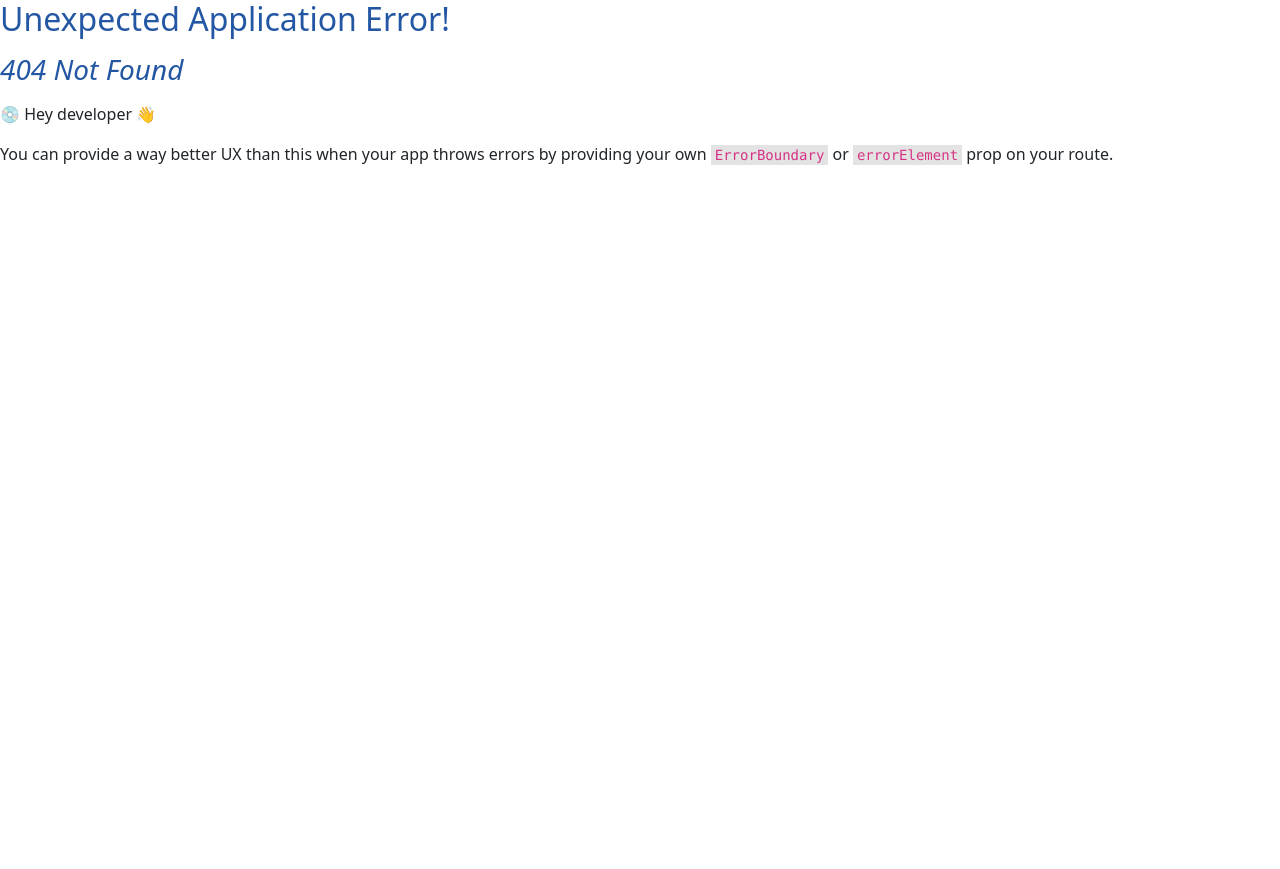
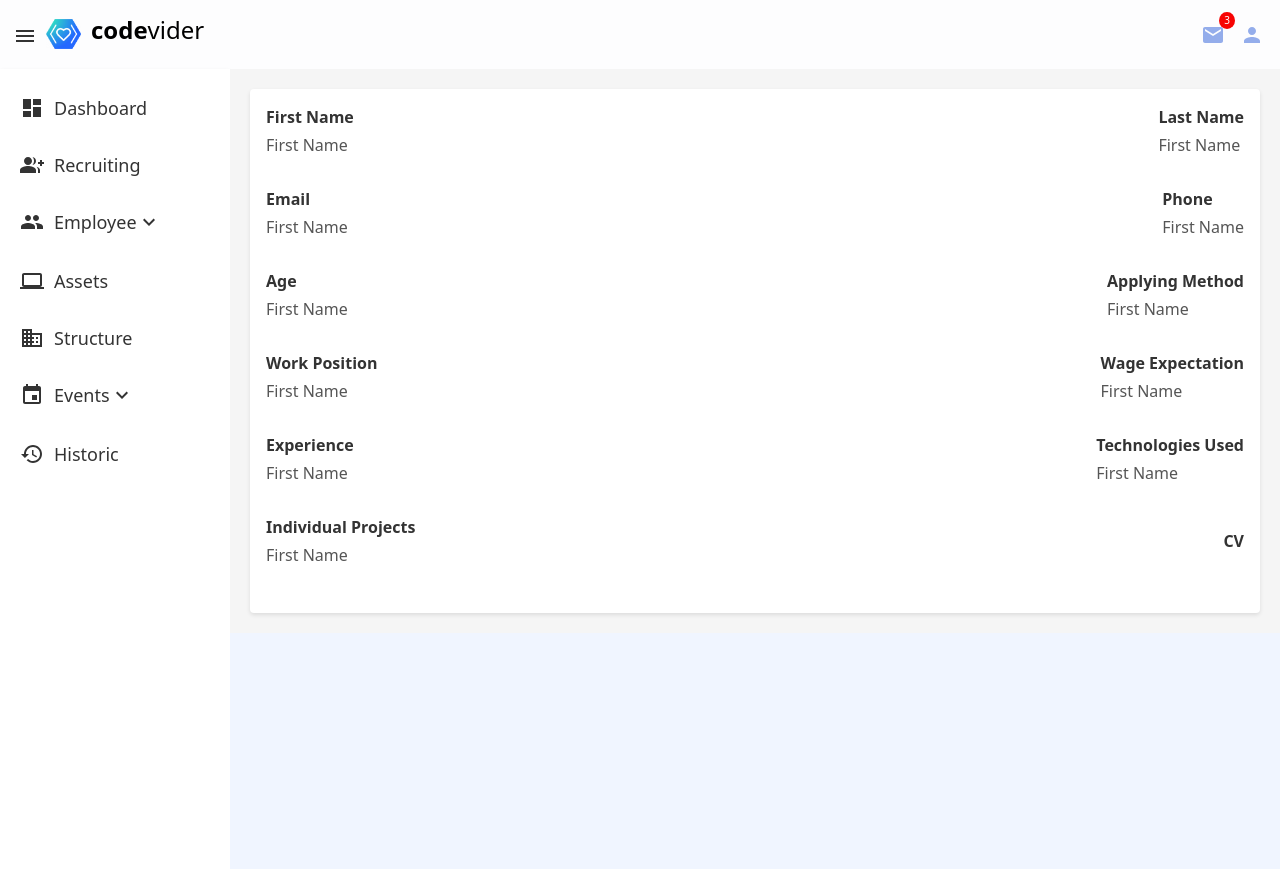
Before and after one commit to v4sj4n/hr-software-FE-exypnos, a React (Vite) app: page /view in a window 1280 px wide. Before the commit this address had no page. Before the commit the page ends 800 px from the top, so only its background shows below. Built offline with nearby package versions, Linux system fonts and the light colour scheme; sample sign-in values are in the browser's storage.

Commit message:
Recruitment Logic

```diff
--- a/src/Components/Card/Card.tsx
+++ b/src/Components/Card/Card.tsx
@@ -8,6 +8,7 @@ interface CardProps {
   gap?: string;
   className?: string;
   height?: string;
+  width?: string;
 }
 
 const Card: React.FC<CardProps> = ({
@@ -15,6 +16,7 @@ const Card: React.FC<CardProps> = ({
   padding,
   borderRadius,
   height,
+  width,
   gap,
   className
 }) => {
@@ -23,6 +25,7 @@ const Card: React.FC<CardProps> = ({
     borderRadius: borderRadius || '4px',
     gap: gap || '0',
     height:height || 'auto',
+    width: width || '100%',
   };
 
   return (
--- a/src/Components/Header/header.tsx
+++ b/src/Components/Header/header.tsx
@@ -6,13 +6,22 @@ import LogoutIcon from '@mui/icons-material/Logout';
 import PermIdentityIcon from '@mui/icons-material/PermIdentity';
 import codeviderLogo from '/Images/codevider.png';
 import style from './header.module.css';
+import { useAuth } from '../../Context/AuthProvider';
+import { useNavigate } from 'react-router-dom';
 
 const Header: React.FC<{ isOpen: boolean }> = ({ isOpen }) => {
   const [showDropdown, setShowDropdown] = useState(false);
-
+const navigate = useNavigate();
   const toggleDropdown = () => {
     setShowDropdown(!showDropdown);
   };
+
+  const { logout } = useAuth();
+
+  const handleLogout = () => {
+    logout();
+    navigate('/');
+  }
 
   return (
     <header className={style.header}>
@@ -42,7 +51,7 @@ const Header: React.FC<{ isOpen: boolean }> = ({ isOpen }) => {
           {showDropdown && (
             <div className={style.dropdown}>
               <div className={style.dropdownItem} onClick={() => console.log('View Profile')}>Profile <PermIdentityIcon/></div>
-              <div className={style.dropdownItem} onClick={() => console.log('Logout')}>Logout <LogoutIcon/></div>
+              <div className={style.dropdownItem} onClick={handleLogout}>Logout <LogoutIcon onClick={handleLogout}/></div>
               <div className={style.dropdownItem} onClick={() => console.log('Settings')}>Settings <SettingsIcon />
               </div>
 
--- a/src/Components/Table/Table.tsx
+++ b/src/Components/Table/Table.tsx
@@ -49,7 +49,7 @@ export default function DataTable<T extends GridValidRowModel>({
         sx={{
           ...TableStyles,
           '& .colored-row': {
-            backgroundColor: '#F0F0F0',
+            backgroundColor: '#f4f4f4',
           },
           width: '100%',
         }}
--- a/src/Pages/Candidates/Candidates.tsx
+++ b/src/Pages/Candidates/Candidates.tsx
@@ -7,9 +7,6 @@ import PersonIcon from '@mui/icons-material/Person';
 import PhoneIcon from '@mui/icons-material/Phone';
 import DateRangeIcon from '@mui/icons-material/DateRange';
 import ComputerIcon from '@mui/icons-material/Computer';
-import FormatListNumberedIcon from '@mui/icons-material/FormatListNumbered';
-import CircleIcon from '@mui/icons-material/Circle';
-
 export interface CandidateRow {
   id: number;
   originalId: string;
@@ -23,8 +20,9 @@ export interface CandidateRow {
 }
 
 const columns = [
-  { field: '_id', headerName: 'ID', width: 70 },
-  { field: 'fullName', headerName: 'FullName', width: 130 },
+  { field: '_id', headerName: 'ID', width: 70, flex: 1 },
+  { field: 'fullName', headerName: 'FullName', width: 130,  flex: 1 },
+  { field: 'email', headerName: 'Email', width: 230 , flex: 1},
   {
     field: 'status',
     headerName: 'Status',
@@ -39,7 +37,6 @@ const columns = [
       );
     }
   },
-  { field: 'email', headerName: 'Email', width: 230 , flex: 1},
   { field: 'phone', headerName: 'Phone', width: 200, flex: 1 },
   { field: 'position', headerName: 'Position', width: 270, flex: 1 },
   { field: 'date', headerName: 'Date', width: 120, flex: 1 },
@@ -146,8 +143,6 @@ const headerIcons = {
   phone: PhoneIcon,
   date: DateRangeIcon,
   position: ComputerIcon,
-  _id: FormatListNumberedIcon,
-  status: CircleIcon,
 };
 
 
--- a/src/Pages/Employees/Context/EmployeTableProvider.tsx
+++ b/src/Pages/Employees/Context/EmployeTableProvider.tsx
@@ -24,11 +24,11 @@ export const EmployeeProvider: React.FC<{ children: React.ReactNode }> = ({ chil
     }));
 
     const columns = [
-        { field: 'id', headerName: 'No', width: 80 },
-        { field: 'fullName', headerName: 'Full Name',  width: 150 },
-        { field: 'email', headerName: 'Email', width: 150 },
-        { field: 'phone', headerName: 'Phone', width: 150 },
-        { field: 'role', headerName: 'Role', width: 100 },
+        { field: 'id', headerName: 'No', maxWidth: 80,  flex: 1 },
+        { field: 'fullName', headerName: 'Full Name',  width: 150,  flex: 1 },
+        { field: 'email', headerName: 'Email', width: 150,  flex: 1 },
+        { field: 'phone', headerName: 'Phone', width: 150,  flex: 1 },
+        { field: 'role', headerName: 'Role', width: 100,  flex: 1 },
         {
             field: 'actions',
             headerName: 'Actions',
--- a/src/Pages/Recruitment/Recruitment.tsx
+++ b/src/Pages/Recruitment/Recruitment.tsx
@@ -123,11 +123,11 @@ export default function Recruitment() {
                 <Input
                     label="CV"
                     name='cv'
-                    type="file" // Change input type to file
+                    type="file"
                     IsUsername
                     width="620px"
                     icon={<DriveFolderUploadIcon />}
-                    onChange={handleFileChange} // Use handleFileChange here
+                    onChange={handleFileChange}
                 />
                 </div>
                 <div style={{ display: "flex", gap: "20px" }}>
--- /dev/null
+++ b/src/Pages/VIewCandidats/ViewCandidats.module.css
@@ -0,0 +1,40 @@
+.container {
+    display: flex;
+    justify-content: center;
+    padding: 20px;
+    background-color: #f5f5f5;
+}
+
+.card {
+    width: 700px;
+    padding: 20px;
+    background-color: white;
+    box-shadow: 0 2px 4px rgba(0,0,0,0.1);
+    border-radius: 8px;
+}
+
+.header {
+    display: flex;
+    justify-content: space-between;
+    align-items: center;
+    margin-bottom: 20px;
+}
+
+.section {
+    margin-bottom: 10px;
+}
+
+.label {
+    font-weight: bold;
+    color: #333;
+}
+
+.value {
+    color: #555;
+    margin-top: 4px;
+}
+
+a {
+    color: #1B5FF4;
+    text-decoration: none;
+}
--- /dev/null
+++ b/src/Pages/VIewCandidats/ViewCandidats.tsx
@@ -0,0 +1,71 @@
+import React from 'react';
+import Card from '../../Components/Card/Card';
+import style from './ViewCandidats.module.css'
+
+export default function ViewCandidats() {
+    return (
+        <div className={style.container}>
+            <Card className={style.card}>
+                <div className={style.header}>
+                    <div className={style.section}>
+                        <div className={style.label}>First Name</div>
+                        <div className={style.value}>First Name</div>
+                    </div>
+                    <div className={style.section}>
+                        <div className={style.label}>Last Name</div>
+                        <div className={style.value}>First Name</div>
+                    </div>
+                </div>
+
+                <div className={style.header}>                <div className={style.section}>
+                    <div className={style.label}>Email</div>
+                    <div className={style.value}>First Name</div>
+                </div>
+
+                    <div className={style.section}>
+                        <div className={style.label}>Phone</div>
+                        <div className={style.value}>First Name</div>
+                    </div></div>
+
+                    <div className={style.header}>  <div className={style.section}>
+                    <div className={style.label}>Age</div>
+                    <div className={style.value}>First Name</div>
+                </div>
+                <div className={style.section}>
+                    <div className={style.label}>Applying Method</div>
+                    <div className={style.value}>First Name</div>
+                </div></div>
+
+                <div className={style.header}><div className={style.section}>
+                    <div className={style.label}>Work Position</div>
+                    <div className={style.value}>First Name</div>
+                </div>
+                <div className={style.section}>
+                    <div className={style.label}>Wage Expectation</div>
+                    <div className={style.value}>First Name</div>
+                </div> </div>
+
+
+                <div className={style.header}><div className={style.section}>
+                    <div className={style.label}>Experience</div>
+                    <div className={style.value}>First Name</div>
+                </div>
+                <div className={style.section}>
+                    <div className={style.label}>Technologies Used</div>
+                    <div className={style.value}>First Name</div>
+                </div> </div>
+
+
+                <div className={style.header}>  <div className={style.section}>
+                    <div className={style.label}>Individual Projects</div>
+                    <div className={style.value}>First Name</div>
+                </div>
+                <div className={style.section}>
+                    <div className={style.label}>CV</div>
+                    {/* <div className={style.value}><a href={aplicantData.cv} target="_blank" rel="noopener noreferrer">View CV</a></div> */}
+                </div></div>
+
+            </Card>
+        </div>
+    );
+}
--- a/src/Router.tsx
+++ b/src/Router.tsx
@@ -1,5 +1,5 @@
 import { createBrowserRouter, RouterProvider } from 'react-router-dom'
-
+import ViewCandidats from './Pages/VIewCandidats/ViewCandidats.tsx'
 import PrivateRoute from './Context/ProtectedRoute.tsx'
 import Assets from './Pages/Assets/Assets.tsx'
 import Candidates from './Pages/Candidates/Candidates.tsx'
@@ -52,6 +52,10 @@ export default function Router() {
           element: <Profile />,
         },
         {
+          path: 'view',
+          element: <ViewCandidats />,
+        },
+        {
           path: 'assets',
           element: (
             <AssetProvider>
```
